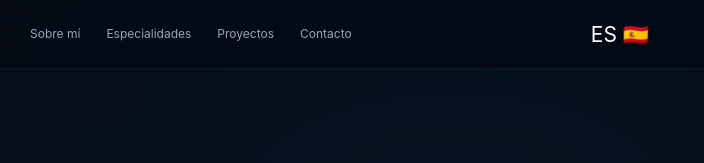
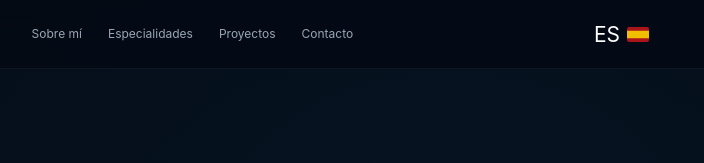
Before and after one commit to madoelfeki/madoelfeki.github.io, a plain HTML site: page es/index.html in a window 1280 px wide. Shown: the top 163 px of the page, 546-1250 px from the left. Drawn offline with Linux system fonts and the light colour scheme.

Commit message:
Update language switcher for Spanish option

```diff
--- a/es/index.html
+++ b/es/index.html
@@ -116,14 +116,14 @@
         </nav>
 
         <details class="language-switcher">
-    <summary aria-label="Cambiar idioma">ES 🇪🇸</summary>
+    <summary aria-label="Cambiar idioma">     ES <img src="/flags/es.svg" class="lang-flag" alt="Español"> </summary>
 
     <div class="language-menu">
         <a href="/">EN 🇬🇧 <span>English</span></a>
         <a href="/ar/">AR 🇪🇬 <span>العربية</span></a>
         <a href="/fr/">FR 🇫🇷 <span>Français</span></a>
         <a href="/de/">DE 🇩🇪 <span>Deutsch</span></a>
-        <a href="/es/" class="current">ES 🇪🇸 <span>Español</span></a>
+        <a href="/es/" class="current">     ES <img src="/flags/es.svg" class="lang-flag" alt="Español">     <span>Español</span> </a>
         <a href="/it/">IT 🇮🇹 <span>Italiano</span></a>
         <a href="/zh/">ZH 🇨🇳 <span>中文</span></a>
         <a href="/ja/">JA 🇯🇵 <span>日本語</span></a>
```
